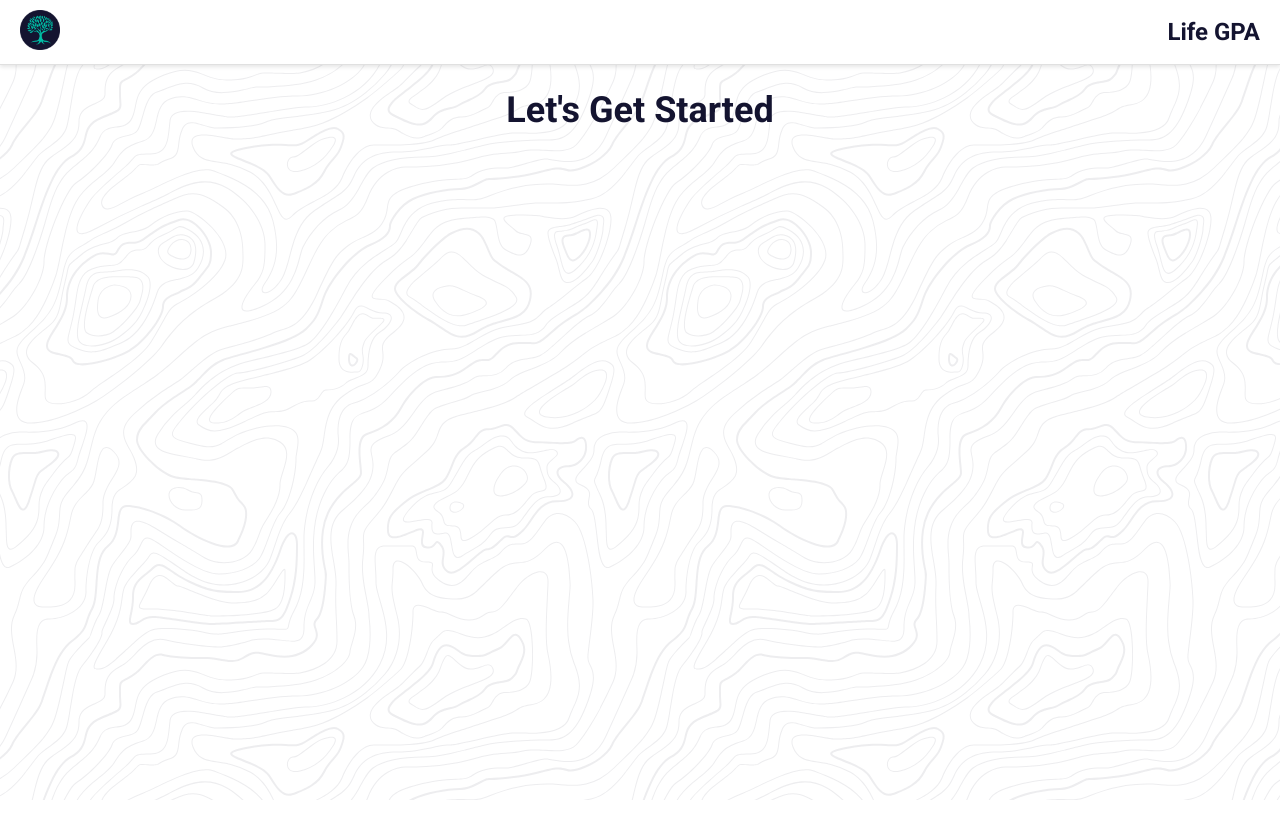
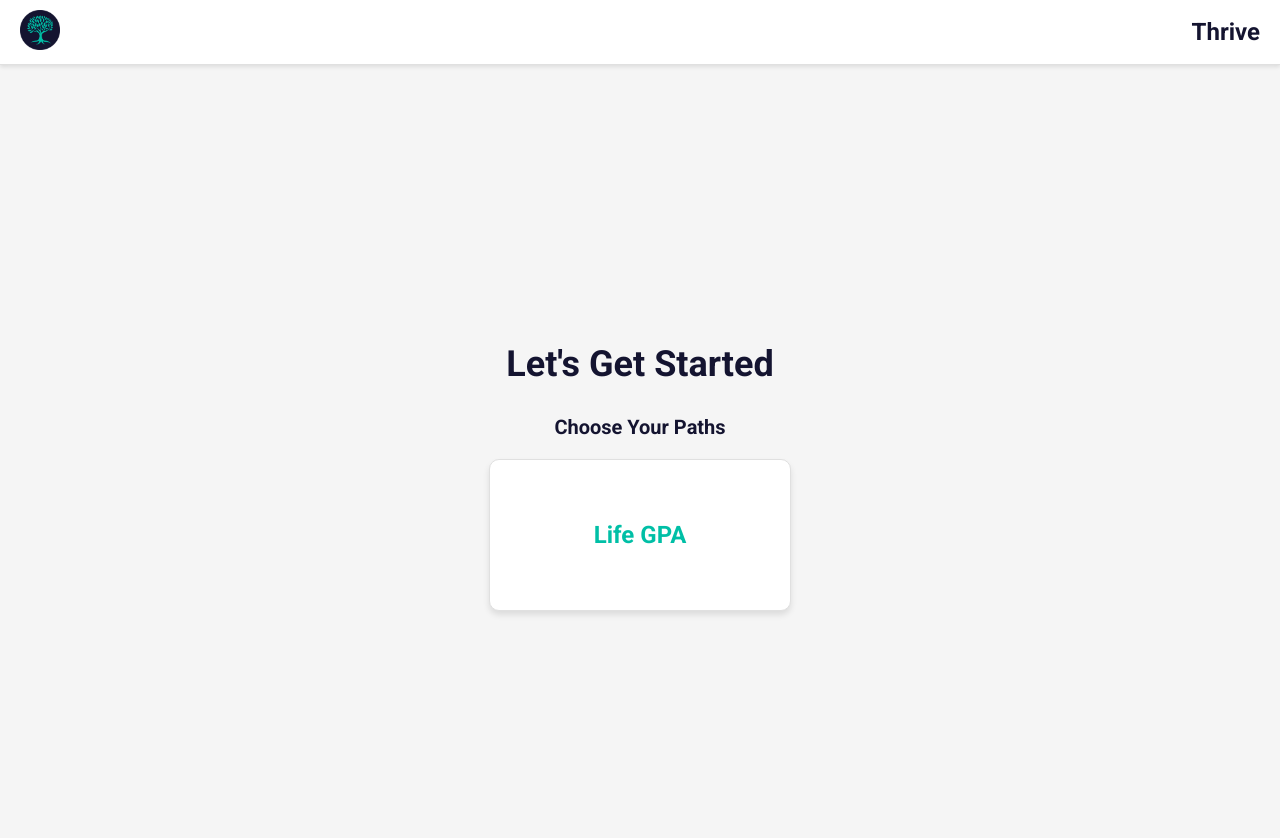
Before and after one commit to CompassFoundry/LifeGPA, a React (Create React App) app in the folder frontend/: page /home in a window 1280 px wide. Shown: the top 838 px of the page. Before the commit the page ends 800 px from the top, so only its background shows below. Built offline with nearby package versions, Linux system fonts and the light colour scheme; no server answers.

Commit message:
updated name to thrive

```diff
--- a/frontend/public/index.html
+++ b/frontend/public/index.html
@@ -26,7 +26,7 @@
       work correctly both with client-side routing and a non-root public URL.
       Learn how to configure a non-root public URL by running `npm run build`.
     -->
-    <title>Life GPA</title>
+    <title>Thrive</title>
   </head>
   <body>
     <noscript>You need to enable JavaScript to run this app.</noscript>
--- a/frontend/src/Components/Header/Header.js
+++ b/frontend/src/Components/Header/Header.js
@@ -48,7 +48,7 @@ const Header = ({ user, setUser }) => {
       <Link to={user ? '/home' : '/'}>
         <img src='/images/logo.png' alt='Logo' className={styles.logo} />
       </Link>
-      <h1 className={styles.title}>Life GPA</h1>
+      <h1 className={styles.title}>Thrive</h1>
 
       {user && (
         <div
--- a/frontend/src/Components/Home/Home.js
+++ b/frontend/src/Components/Home/Home.js
@@ -5,6 +5,10 @@ const Home = () => {
   return (
     <div className={styles.container}>
       <h1 className={styles.heading}>Let's Get Started</h1>
+      <h3 className={styles.subheading}>Choose Your Paths</h3>
+      <div className={styles.card}>
+        <p className={styles.cardText}>Life GPA</p>
+      </div>
     </div>
   )
 }
--- a/frontend/src/Components/Home/Home.module.css
+++ b/frontend/src/Components/Home/Home.module.css
@@ -3,17 +3,59 @@
 /* Full-page container */
 .container {
   display: flex;
-  justify-content: center; /* Horizontally center */
-  align-items: center; /* Vertically center */
+  flex-direction: column; /* Stack content vertically */
+  justify-content: center;
+  align-items: center;
+  height: 100vh;
+  background-color: #f5f5f5;
   margin: 0;
   padding: 0;
-  box-sizing: border-box; /* Ensure padding doesn't affect dimensions */
+  box-sizing: border-box;
 }
 
-/* Centered text */
+/* Main heading */
 .heading {
-  font-size: 36px; /* Larger font size for the message */
-  font-weight: bold; /* Bold font for emphasis */
-  color: #141430; /* Secondary color */
-  text-align: center; /* Ensure text is centered */
+  font-size: 36px;
+  font-weight: bold;
+  color: #141430;
+  margin-bottom: 10px;
+  text-align: center;
 }
+
+/* Subheading */
+.subheading {
+  font-size: 20px;
+  font-weight: 600;
+  color: #141430;
+  margin-bottom: 20px;
+  text-align: center;
+}
+
+/* Card container */
+.card {
+  display: flex;
+  justify-content: center;
+  align-items: center;
+  width: 300px; /* Adjust card width */
+  height: 150px; /* Adjust card height */
+  background-color: #ffffff; /* White card background */
+  border: 1px solid #e0e0e0; /* Light gray border */
+  border-radius: 10px; /* Rounded corners */
+  box-shadow: 0 4px 6px rgba(0, 0, 0, 0.1); /* Subtle shadow */
+  transition: transform 0.2s ease, box-shadow 0.2s ease;
+  cursor: pointer;
+}
+
+/* Card hover effect */
+.card:hover {
+  transform: translateY(-5px); /* Slight lift on hover */
+  box-shadow: 0 6px 12px rgba(0, 0, 0, 0.15); /* Stronger shadow */
+}
+
+/* Card text */
+.cardText {
+  font-size: 24px;
+  font-weight: bold;
+  color: #00bfa6; /* Primary color */
+  text-align: center;
+}
```
